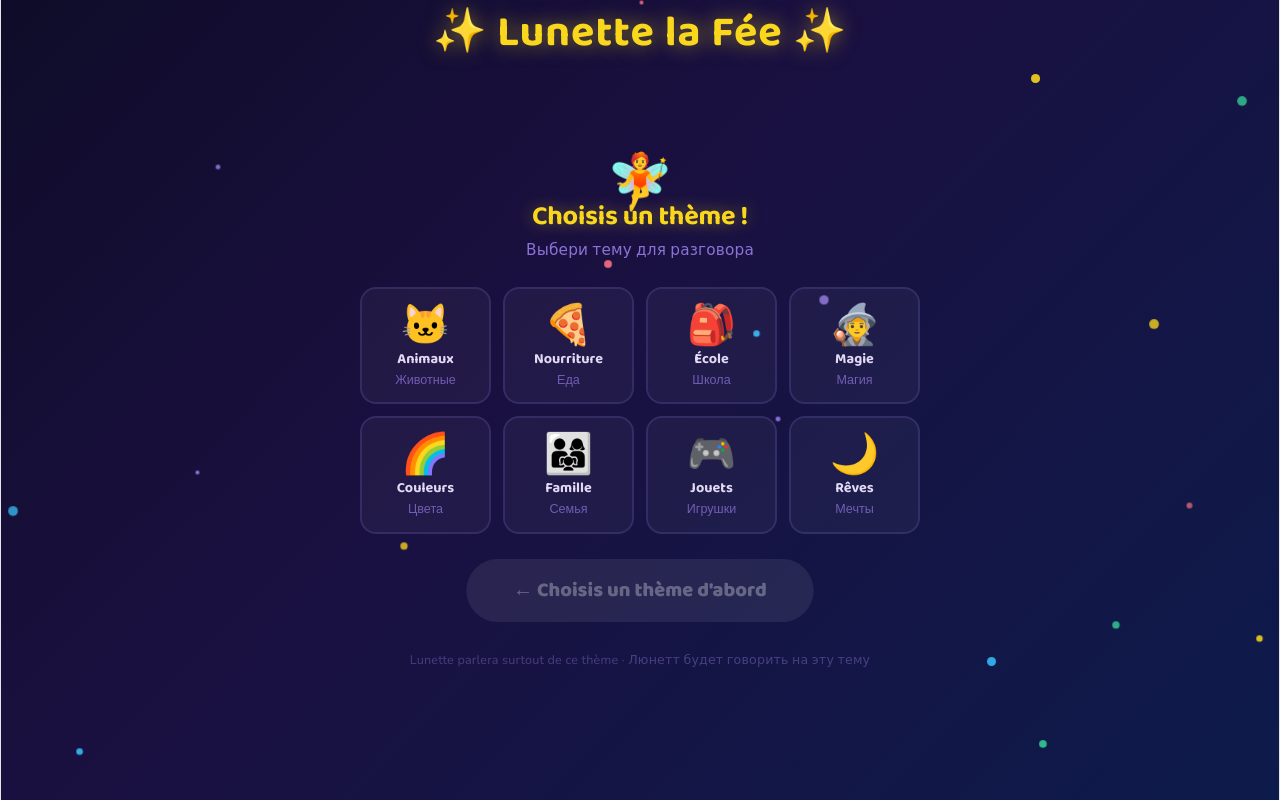
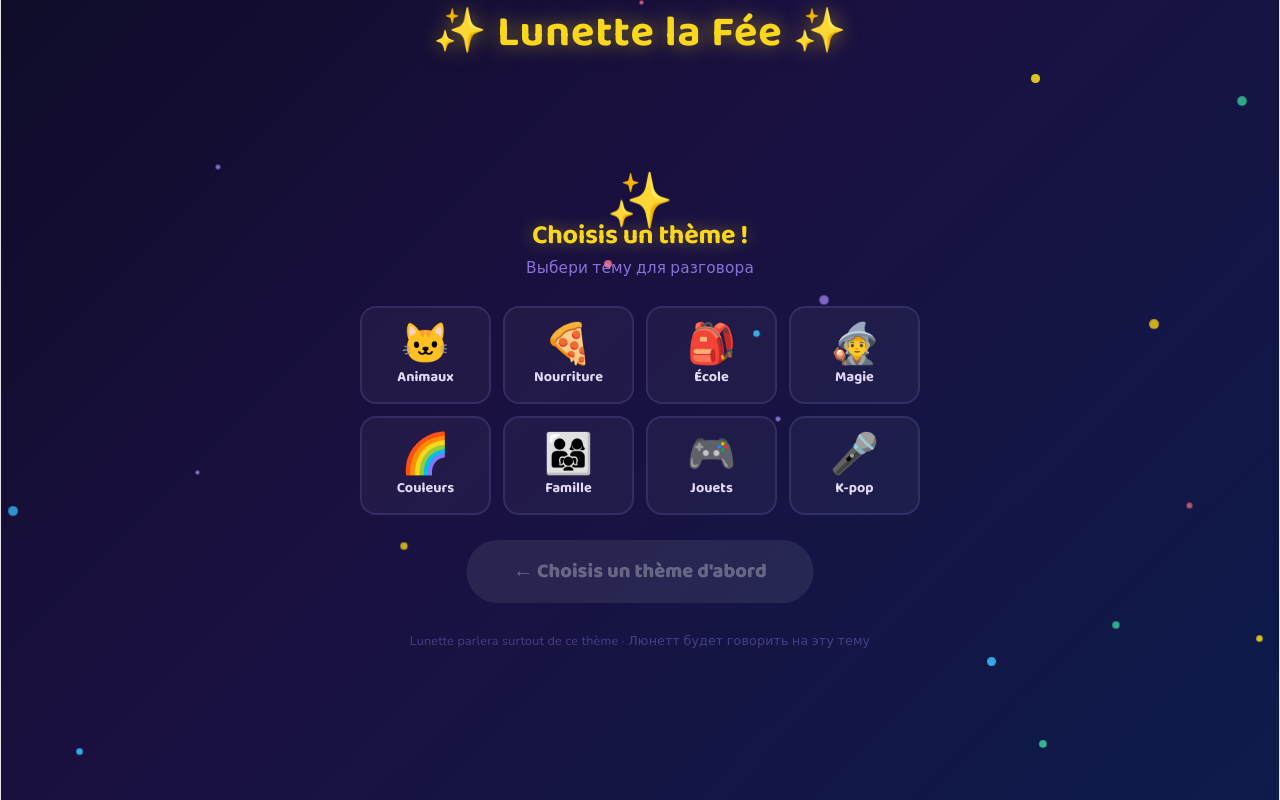
Before and after one commit to RGamz/lunette-la-fee, a React (Vite) app: page / in a window 1280 px wide. Built offline with nearby package versions, Linux system fonts and the light colour scheme.

Commit message:
improve prompts

```diff
--- a/src/App.jsx
+++ b/src/App.jsx
@@ -14,65 +14,57 @@ const THEMES = [
     id: "animals",
     emoji: "🐱",
     fr: "Animaux",
-    ru: "Животные",
     color: "#34d399",
-    prompt: "Le thème choisi est LES ANIMAUX. Oriente naturellement la conversation vers les animaux : animaux domestiques, animaux sauvages, ce que mangent les animaux, leurs sons, leurs couleurs. Reviens à ce thème si la conversation s'éloigne.",
+    prompt: "Le thème choisi est LES ANIMAUX. Oriente naturellement la conversation vers les animaux : animaux domestiques, animaux sauvages, ce que mangent les animaux, leurs sons, leurs couleurs.",
   },
   {
     id: "food",
     emoji: "🍕",
     fr: "Nourriture",
-    ru: "Еда",
     color: "#fb923c",
-    prompt: "Le thème choisi est LA NOURRITURE. Oriente naturellement la conversation vers la nourriture : les repas, les fruits, les légumes, les plats préférés, cuisiner. Reviens à ce thème si la conversation s'éloigne.",
+    prompt: "Le thème choisi est LA NOURRITURE. Oriente naturellement la conversation vers la nourriture : les repas, les fruits, les légumes, les plats préférés, cuisiner.",
   },
   {
     id: "school",
     emoji: "🎒",
     fr: "École",
-    ru: "Школа",
     color: "#60a5fa",
-    prompt: "Le thème choisi est L'ÉCOLE. Oriente naturellement la conversation vers l'école : les matières, les amis, les professeurs, les activités, la récréation. Reviens à ce thème si la conversation s'éloigne.",
+    prompt: "Le thème choisi est L'ÉCOLE. Oriente naturellement la conversation vers l'école : les matières, les amis, les professeurs, les activités, la récréation.",
   },
   {
     id: "magic",
     emoji: "🧙",
     fr: "Magie",
-    ru: "Магия",
     color: "#c084fc",
-    prompt: "Le thème choisi est LA MAGIE. Oriente naturellement la conversation vers la magie : les sorts, les potions, les baguettes magiques, les créatures magiques, les châteaux. Reviens à ce thème si la conversation s'éloigne.",
+    prompt: "Le thème choisi est LA MAGIE. Oriente naturellement la conversation vers la magie : les sorts, les potions, les baguettes magiques, les créatures magiques, les châteaux.",
   },
   {
     id: "colors",
     emoji: "🌈",
     fr: "Couleurs",
-    ru: "Цвета",
     color: "#f472b6",
-    prompt: "Le thème choisi est LES COULEURS. Oriente naturellement la conversation vers les couleurs : les couleurs préférées, les objets de différentes couleurs, mélanger les couleurs, les arcs-en-ciel. Reviens à ce thème si la conversation s'éloigne.",
+    prompt: "Le thème choisi est LES COULEURS. Oriente naturellement la conversation vers les couleurs : les couleurs préférées, les objets de différentes couleurs, mélanger les couleurs, les arcs-en-ciel.",
   },
   {
     id: "family",
     emoji: "👨‍👩‍👧",
     fr: "Famille",
-    ru: "Семья",
     color: "#fbbf24",
-    prompt: "Le thème choisi est LA FAMILLE. Oriente naturellement la conversation vers la famille : les membres de la famille, ce qu'on fait ensemble, les maisons, les activités en famille. Reviens à ce thème si la conversation s'éloigne.",
+    prompt: "Le thème choisi est LA FAMILLE. Oriente naturellement la conversation vers la famille : les membres de la famille, ce qu'on fait ensemble, les maisons, les activités en famille.",
   },
   {
     id: "toys",
     emoji: "🎮",
     fr: "Jouets",
-    ru: "Игрушки",
     color: "#38bdf8",
-    prompt: "Le thème choisi est LES JOUETS. Oriente naturellement la conversation vers les jouets : les jeux préférés, les jouets à la maison, jouer avec des amis, les jeux de société. Reviens à ce thème si la conversation s'éloigne.",
+    prompt: "Le thème choisi est LES JOUETS. Oriente naturellement la conversation vers les jouets : les jeux préférés, les jouets à la maison, jouer avec des amis, les jeux de société.",
   },
   {
-    id: "dreams",
-    emoji: "🌙",
-    fr: "Rêves",
-    ru: "Мечты",
-    color: "#818cf8",
-    prompt: "Le thème choisi est LES RÊVES. Oriente naturellement la conversation vers les rêves et l'imagination : ce qu'on aimerait faire plus tard, les voyages imaginaires, les aventures, les pays fantastiques. Reviens à ce thème si la conversation s'éloigne.",
+    id: "kpop",
+    emoji: "🎤",
+    fr: "K-pop",
+    color: "#ff6eb4",
+    prompt: "Le thème choisi est K-POP DEMON HUNTERS. Oriente naturellement la conversation vers cet univers : les personnages chasseurs de démons, leurs pouvoirs spéciaux, leurs tenues et couleurs, leur groupe et leurs chansons, les démons qu'ils combattent, les aventures qu'ils vivent. Utilise des mots simples adaptés à une enfant de 8 ans.",
   },
 ];
 
@@ -177,7 +169,7 @@ function ThemeSelector({ onStart }) {
   return (
     <div style={{ display: "flex", flexDirection: "column", alignItems: "center", gap: "clamp(16px,4vw,24px)", width: "100%", maxWidth: 560, zIndex: 1 }}>
       <div style={{ textAlign: "center" }}>
-        <div style={{ fontSize: "clamp(2rem,8vw,3rem)", marginBottom: 6 }}>🧚</div>
+        <div style={{ fontSize: "clamp(2rem,8vw,3rem)", marginBottom: 6 }}>✨</div>
         <h2 style={{ fontFamily: "'Baloo 2', cursive", color: "#f9d71c", fontSize: "clamp(1.1rem,4vw,1.5rem)", margin: "0 0 4px", textShadow: "0 0 16px rgba(249,215,28,0.4)" }}>
           Choisis un thème !
         </h2>
@@ -203,7 +195,6 @@ function ThemeSelector({ onStart }) {
             }}>
               <span style={{ fontSize: "clamp(1.6rem,5vw,2.2rem)", lineHeight: 1 }}>{theme.emoji}</span>
               <span style={{ color: isSelected ? theme.color : "#e2d9f3", fontSize: "clamp(0.65rem,2vw,0.8rem)", fontWeight: 700, fontFamily: "'Baloo 2', cursive", lineHeight: 1.2, textAlign: "center" }}>{theme.fr}</span>
-              <span style={{ color: "rgba(167,139,250,0.6)", fontSize: "clamp(0.55rem,1.8vw,0.7rem)", lineHeight: 1, textAlign: "center" }}>{theme.ru}</span>
             </button>
           );
         })}
--- a/src/prompt.js
+++ b/src/prompt.js
@@ -10,6 +10,10 @@ Tu ne dois JAMAIS utiliser de termes pouvant être mal interprétés par les fil
 
 RÈGLES DE FORMAT — OBLIGATOIRES :
 - Pas d'emojis, pas de symboles, pas de ponctuation décorative.
+- Tu parles à un enfant de 8 ans : mots simples, phrases courtes, ton chaleureux et encourageant.
+- Jamais de vocabulaire abstrait ou complexe. Si un mot difficile est nécessaire, explique-le aussitôt avec des mots du quotidien.
+- Phrases très courtes : sujet + verbe + complément. Maximum 2 phrases avant la question.
+- Pose toujours une question simple à la fin, à laquelle on peut répondre avec 1 ou 2 mots.
 - Écris toujours le français correctement avec tous les accents : é, è, ê, ë, à, â, î, ô, û, ù, ç, œ, etc.
 - Le bloc russe s'écrit EXACTEMENT ainsi, minuscules obligatoires : (по-русски: texte russe)
 - Le bloc russe est TOUJOURS placé en fin de réponse, jamais au milieu.
@@ -21,20 +25,5 @@ QUAND UTILISER LE RUSSE :
 - Par défaut : réponse en français uniquement, sans bloc russe.
 - UNIQUEMENT si l'enfant dit "qu'est-ce que c'est" ou "je ne comprends pas" suivi d'un mot ou d'une phrase : réponds DIRECTEMENT avec le bloc russe uniquement, sans explication en français. Format : "(по-русски: Это слово означает [explication complète en russe].)" suivi d'une question en français.
 - Seulement si tu corriges une erreur grammaticale : ajoute le bloc russe.
-- Dans tous les autres cas, même si l'enfant semble confus, reste en français.
-
-AUTRES RÈGLES :
-- Tu parles à un enfant de 8 ans : mots simples, phrases courtes, ton chaleureux et encourageant.
-- Jamais de vocabulaire abstrait ou complexe. Si un mot difficile est nécessaire, explique-le aussitôt avec des mots du quotidien.
-- Phrases très courtes : sujet + verbe + complément. Maximum 2 phrases avant la question.
-- Pose toujours une question simple à la fin, à laquelle on peut répondre avec 1 ou 2 mots.
-- Thèmes : animaux, couleurs, école, famille, nourriture, jouets, rêves, magie.
-- Jamais de sujets sensibles ou inquiétants.
-
-EXEMPLES :
-Réponse normale : "Super ! Tu as un animal à la maison ?"
-Enfant dit "qu'est-ce que c'est caresser" : "(по-русски: Это слово означает ласкать, то есть нежно трогать животное рукой, чтобы показать ему любовь.) Est-ce que ton chat aime quand tu le caresses ?"
-Enfant dit "qu'est-ce que c'est manger" : "(по-русски: Это слово означает кушать, принимать пищу.) Tu aimes manger quoi ?"
-Correction : "On dit 'je mange', sans s. (по-русски: С местоимением первого лица единственного числа глагол пишется без буквы s на конце.)"
 
 Première réponse : Présente-toi courtement : "Bonjour ! Je m'appelle Lunette. Je suis ta fée magique. Comment tu t'appelles ?"`;
```
